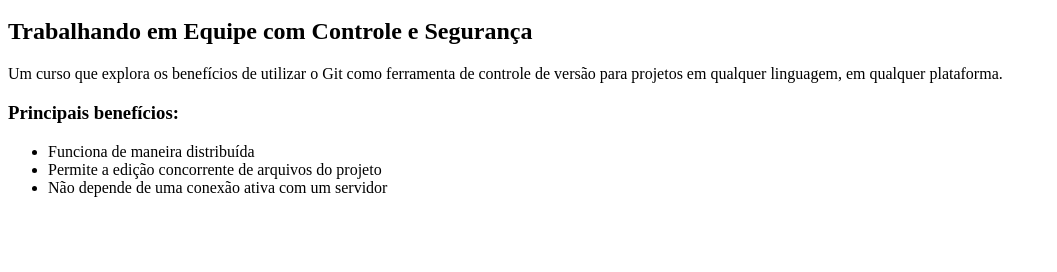
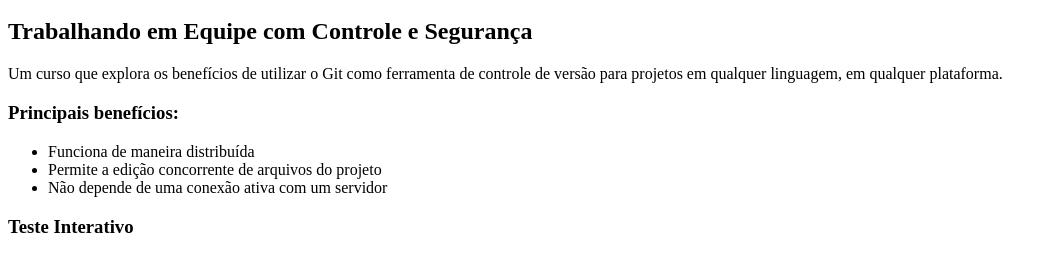
Before and after one commit to leoparrillo/curso-git, a plain HTML site: page index.html in a window 1280 px wide. Shown: the part 48-320 px from the top of the page, without its empty margins (0-1057 px from the left). Drawn offline with Linux system fonts and the light colour scheme.

Commit message:
Teste Git Interativo

```diff
--- a/index.html
+++ b/index.html
@@ -13,5 +13,6 @@
             <li>Permite a edição concorrente de arquivos do projeto</li>
             <li>Não depende de uma conexão ativa com um servidor</li>
         </ul>
+        <h3>Teste Interativo</h3>
     </body>
 </html>
```
